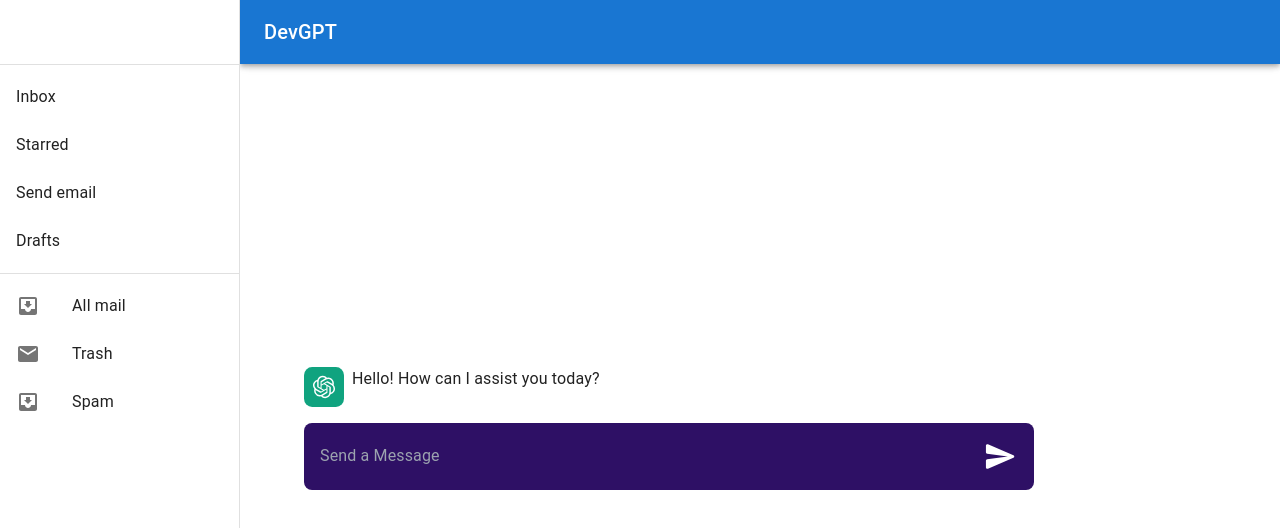
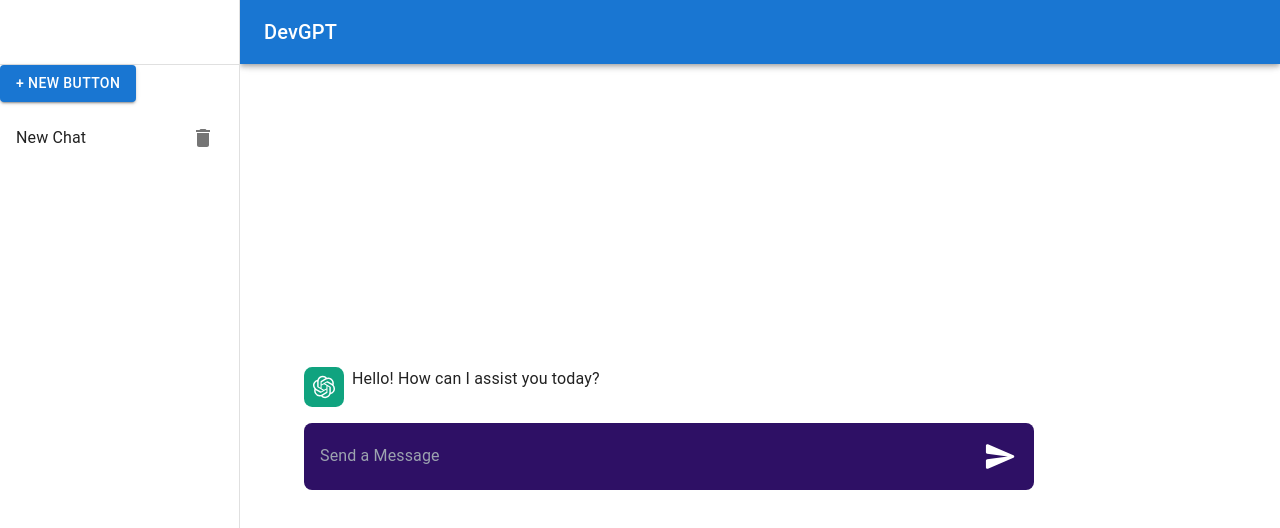
Before and after one commit to piyushmishra1416/DevGPT, a React (Vite) app: page / in a window 1280 px wide. Shown: the top 528 px of the page. Built offline with nearby package versions, Linux system fonts and the light colour scheme.

Commit message:
added multiple chats functionalties

```diff
--- a/src/components/Sidebar.jsx
+++ b/src/components/Sidebar.jsx
@@ -1,55 +1,83 @@
-import * as React from 'react';
-import PropTypes from 'prop-types';
-import AppBar from '@mui/material/AppBar';
-import Box from '@mui/material/Box';
-import CssBaseline from '@mui/material/CssBaseline';
-import Divider from '@mui/material/Divider';
-import Drawer from '@mui/material/Drawer';
-import IconButton from '@mui/material/IconButton';
-import InboxIcon from '@mui/icons-material/MoveToInbox';
-import List from '@mui/material/List';
-import ListItem from '@mui/material/ListItem';
-import ListItemButton from '@mui/material/ListItemButton';
-import ListItemIcon from '@mui/material/ListItemIcon';
-import ListItemText from '@mui/material/ListItemText';
-import MailIcon from '@mui/icons-material/Mail';
-import MenuIcon from '@mui/icons-material/Menu';
-import Toolbar from '@mui/material/Toolbar';
-import Typography from '@mui/material/Typography';
+import * as React from "react";
+import PropTypes from "prop-types";
+import AppBar from "@mui/material/AppBar";
+import Box from "@mui/material/Box";
+import CssBaseline from "@mui/material/CssBaseline";
+import Divider from "@mui/material/Divider";
+import Drawer from "@mui/material/Drawer";
+import IconButton from "@mui/material/IconButton";
+import List from "@mui/material/List";
+import ListItem from "@mui/material/ListItem";
+import ListItemButton from "@mui/material/ListItemButton";
+import ListItemText from "@mui/material/ListItemText";
+import MenuIcon from "@mui/icons-material/Menu";
+import Toolbar from "@mui/material/Toolbar";
+import Typography from "@mui/material/Typography";
+import Button from "@mui/material/Button";
+import DeleteIcon from "@mui/icons-material/Delete";
 
 const drawerWidth = 240;
 
 function ResponsiveDrawer(props) {
-  const { window } = props;
   const [mobileOpen, setMobileOpen] = React.useState(false);
+  const { window, chats, setChats, setActiveChatIndex } = props;
 
   const handleDrawerToggle = () => {
     setMobileOpen(!mobileOpen);
+  };
+
+  const handleCreateChat = () => {
+    setChats((prevChats) => [
+      ...prevChats,
+      {
+        messages: [
+          {
+            text: "Hello! How can I assist you today?",
+            isBot: true,
+          },
+        ],
+      },
+    ]);
+  };
+
+  const handleDeleteChat = (index) => {
+    setChats((prevChats) => {
+      const updatedChats = [...prevChats];
+      updatedChats.splice(index, 1);
+      const clampedIndex = Math.min(Math.max(index, 0), updatedChats.length - 1);
+      if (updatedChats.length === 0 ) {
+        return [
+          {
+            messages: [
+              {
+                text: "Hello! How can I assist you today?",
+                isBot: true,
+              },
+            ],
+          },
+        ];
+      }
+
+      return updatedChats;
+    });
   };
 
   const drawer = (
     <div>
       <Toolbar />
       <Divider />
+      <Button variant="contained" onClick={handleCreateChat}>
+        {" "}
+        + New Button
+      </Button>
       <List>
-        {['Inbox', 'Starred', 'Send email', 'Drafts'].map((text, index) => (
-          <ListItem key={text} disablePadding>
-            <ListItemButton>
-
-              <ListItemText primary={text} />
-            </ListItemButton>
-          </ListItem>
-        ))}
-      </List>
-      <Divider />
-      <List>
-        {['All mail', 'Trash', 'Spam'].map((text, index) => (
-          <ListItem key={text} disablePadding>
-            <ListItemButton>
-              <ListItemIcon>
-                {index % 2 === 0 ? <InboxIcon /> : <MailIcon />}
-              </ListItemIcon>
-              <ListItemText primary={text} />
+        {chats.map((chat, index) => (
+          <ListItem key={index} disablePadding>
+            <ListItemButton onClick={() => setActiveChatIndex(index)}>
+            <ListItemText primary={chat.messages.length > 1 ? chat.messages[1].text : "New Chat"} />
+              <IconButton onClick={() => handleDeleteChat(index)}>
+                <DeleteIcon />
+              </IconButton>
             </ListItemButton>
           </ListItem>
         ))}
@@ -58,10 +86,11 @@
   );
 
   // Remove this const when copying and pasting into your project.
-  const container = window !== undefined ? () => window().document.body : undefined;
+  const container =
+    window !== undefined ? () => window().document.body : undefined;
 
   return (
-    <Box sx={{ display: 'flex' }}>
+    <Box sx={{ display: "flex" }}>
       <CssBaseline />
       <AppBar
         position="fixed"
@@ -76,7 +105,7 @@
             aria-label="open drawer"
             edge="start"
             onClick={handleDrawerToggle}
-            sx={{ mr: 2, display: { sm: 'none' } }}
+            sx={{ mr: 2, display: { sm: "none" } }}
           >
             <MenuIcon />
           </IconButton>
@@ -100,8 +129,11 @@
             keepMounted: true, // Better open performance on mobile.
           }}
           sx={{
-            display: { xs: 'block', sm: 'none' },
-            '& .MuiDrawer-paper': { boxSizing: 'border-box', width: drawerWidth },
+            display: { xs: "block", sm: "none" },
+            "& .MuiDrawer-paper": {
+              boxSizing: "border-box",
+              width: drawerWidth,
+            },
           }}
         >
           {drawer}
@@ -109,25 +141,26 @@
         <Drawer
           variant="permanent"
           sx={{
-            display: { xs: 'none', sm: 'block' },
-            '& .MuiDrawer-paper': { boxSizing: 'border-box', width: drawerWidth },
+            display: { xs: "none", sm: "block" },
+            "& .MuiDrawer-paper": {
+              boxSizing: "border-box",
+              width: drawerWidth,
+            },
           }}
           open
         >
           {drawer}
         </Drawer>
       </Box>
-
     </Box>
   );
 }
 
 ResponsiveDrawer.propTypes = {
-  /**
-   * Injected by the documentation to work in an iframe.
-   * Remove this when copying and pasting into your project.
-   */
   window: PropTypes.func,
+  chats: PropTypes.array.isRequired,
+  setChats: PropTypes.func.isRequired,
+  setActiveChatIndex: PropTypes.func.isRequired,
 };
 
 export default ResponsiveDrawer;
--- a/src/pages/Landing.jsx
+++ b/src/pages/Landing.jsx
@@ -1,83 +1,109 @@
-import React, {useEffect, useRef, useState} from 'react'
-import { Header } from '../components/Header'
-import { makeApiRequest } from '../Openai';
-import man from "../assets/man.png"
-import chatgpt from "../assets/chatgpt.svg"
-import SendRoundedIcon from '@mui/icons-material/SendRounded';
-import ResponsiveDrawer from '../components/Sidebar';
+import React, { useEffect, useRef, useState } from "react";
+import { Header } from "../components/Header";
+import { makeApiRequest } from "../Openai";
+import man from "../assets/man.png";
+import chatgpt from "../assets/chatgpt.svg";
+import SendRoundedIcon from "@mui/icons-material/SendRounded";
+import ResponsiveDrawer from "../components/Sidebar";
 
 const Landing = () => {
   const msgEnd = useRef(null);
 
-  const[input, setInput] = useState("");
-  const [messages, setMessages] = useState([
+  const [input, setInput] = useState("");
+  const [activeChatIndex, setActiveChatIndex] = useState(0);
+  const [chats, setChats] = useState([
     {
-      text:"Hello! How can I assist you today?",
-      isBot: true,
-    }
-  ])
-  const token = '43da5358b62ec148996cf0c084a9e8fa6ca2f199';
-  useEffect(() =>{
+      messages: [
+        {
+          text: "Hello! How can I assist you today?",
+          isBot: true,
+        },
+      ],
+    },
+  ]);
+  const token = "a28d1fb0c93613d4e00160aeedb47542a9a0e16f";
+  useEffect(() => {
     msgEnd.current.scrollIntoView();
-  },[messages]);
+  }, []);
 
   const handleSend = async () => {
-    const text =input;
-    setInput('');
-    setMessages([
-      ...messages,{
-        text, isBot:false
-      }
-    ])
+    const text = input;
+    setInput("");
+    const updatedChats = [...chats];
+    const activeChat = updatedChats[activeChatIndex];
+
+    activeChat.messages.push({
+      text,
+      isBot: false,
+    });
+
     try {
       const responseData = await makeApiRequest(text, token);
 
       console.log(responseData.copies[0].content);
-      setMessages([...messages,
-      {
-        text: text,
-        isBot: false
-      },
-    {
-      text: responseData.copies[0].content ,
-      isBot: true
-    }])
 
+      activeChat.messages.push({
+        text: responseData.copies[0].content,
+        isBot: true,
+      });
+
+      setChats(updatedChats);
     } catch (error) {
-      console.error('Error sending message:', error);
+      console.error("Error sending message:", error);
     }
   };
 
-  const handleEnter= async(e) => {
-    if(e.key == 'Enter') {
+  const handleEnter = async (e) => {
+    if (e.key == "Enter") {
       e.preventDefault();
       await handleSend();
     }
   };
 
   return (
-   <div className='flex items-center justify-center p-5 '>
-      <div className='bg-zinc-90 w-[] h-screen'>
-           <ResponsiveDrawer/>
+    <div className="flex items-center justify-center p-5 ">
+      <div className="bg-zinc-90 w-[] h-screen">
+        <ResponsiveDrawer chats={chats} setChats={setChats} setActiveChatIndex={setActiveChatIndex} />
       </div>
-      <div className='w-[80%]  bg-blac h-auto flex flex-col justify-end items-cente p-10'>
+      <div className="w-[80%]  bg-blac h-auto flex flex-col justify-end items-cente p-10">
         <div className="chats">
-            {messages.map((message, i) =>
-              <div key={i} className='flex space-x-2  py-4 '>
-                <img src={message.isBot?chatgpt:man} alt='dp' className=' h-10 w-10' />
-                <p className=''>{message.text}</p>
-                 </div>
-            )}
-            <div ref={msgEnd} />
+          {chats[activeChatIndex].messages.map((message, i) => (
+            <div key={i} className="flex space-x-2  py-4 ">
+              <img
+                src={message.isBot ? chatgpt : man}
+                alt="dp"
+                className=" h-10 w-10"
+              />
+              <p className="">{message.text}</p>
+            </div>
+          ))}
+          <div ref={msgEnd} />
         </div>
         <div className="chatfooter w-[100%] h-[20%]">
           <div className=" bg-violet-950 w-[80%] text-white flex p-4 h-[80%] rounded-lg">
-            <input type="text" name="" className='bg-violet-950 w-[100%]' id="" placeholder='Send a Message' value={input} onKeyDown={handleEnter} onChange={(e)=> {setInput(e.target.value)}} /> <button className="send"  onClick={handleSend}> <SendRoundedIcon fontSize='large'/></button>
+            <input
+              type="text"
+              name=""
+              className="bg-violet-950 w-[100%]"
+              id=""
+              placeholder="Send a Message"
+              value={input}
+              onKeyDown={handleEnter}
+              onChange={(e) => {
+                setInput(e.target.value);
+              }}
+            />{" "}
+            <button className="send" onClick={handleSend}>
+              {" "}
+              <SendRoundedIcon fontSize="large" />
+            </button>
           </div>
         </div>
       </div>
-   </div>
-  )
-}
+    </div>
+  );
+};
 
-export default Landing
+
+
+export default Landing;
```
